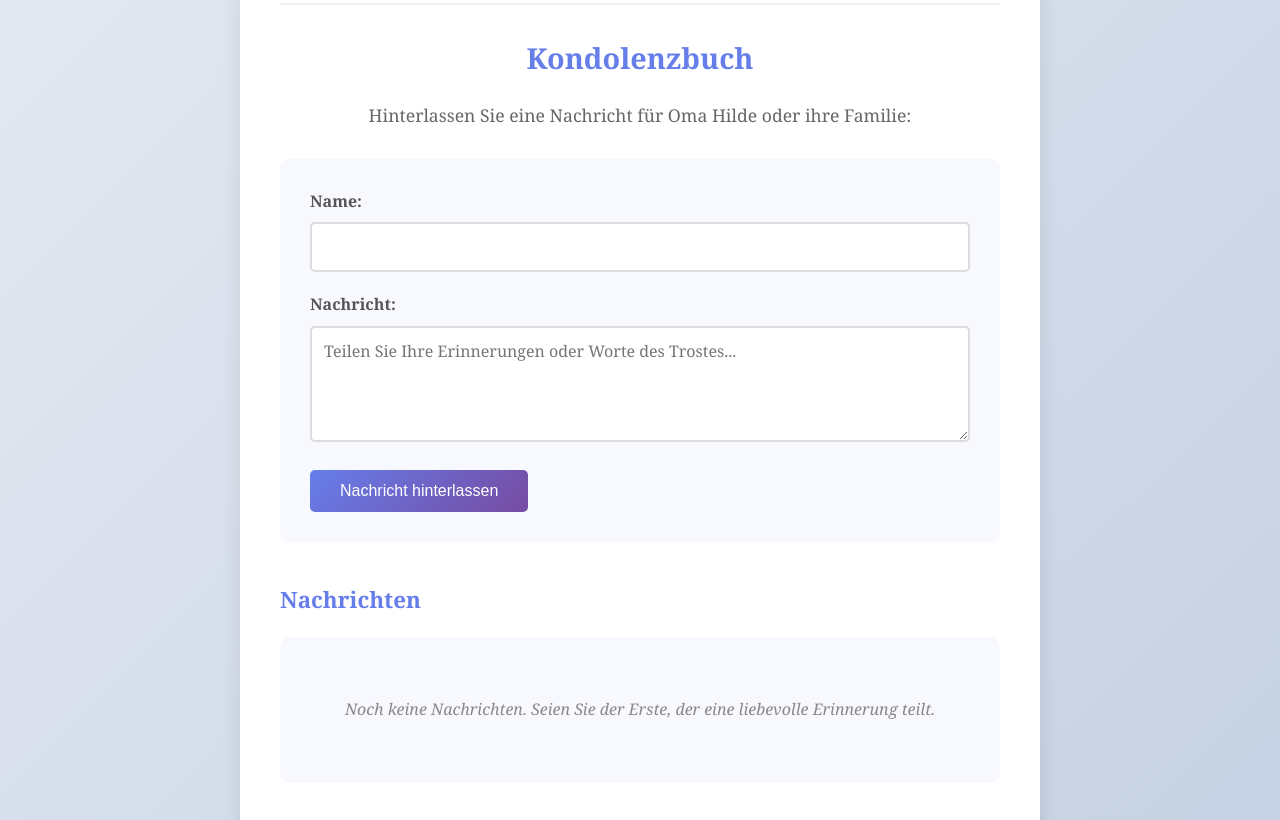
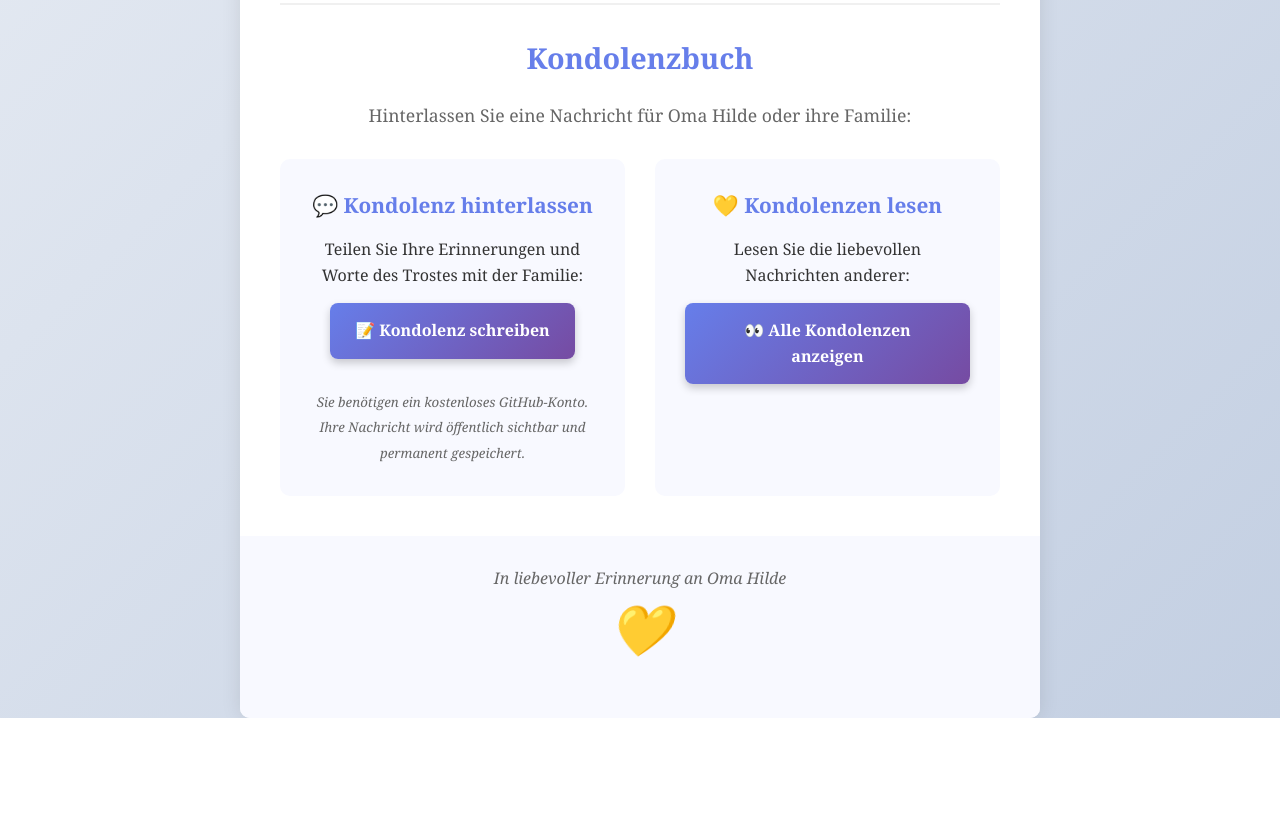
Before and after one commit to michaelwartmann/omahilde, a plain HTML site: page index.html in a window 1280 px wide. Shown: the part 1280-2100 px from the top of the page. After the commit the page ends 1998 px from the top, so only its background shows below. Drawn offline with Linux system fonts and the light colour scheme.

Commit message:
Add files via upload

```diff
--- a/index.html
+++ b/index.html
@@ -55,24 +55,26 @@
                     Hinterlassen Sie eine Nachricht für Oma Hilde oder ihre Familie:
                 </p>
 
-                <div class="condolence-form">
-                    <form id="condolenceForm">
-                        <div class="form-group">
-                            <label for="name">Name:</label>
-                            <input type="text" id="name" name="name" required>
-                        </div>
-                        <div class="form-group">
-                            <label for="message">Nachricht:</label>
-                            <textarea id="message" name="message" rows="4" required placeholder="Teilen Sie Ihre Erinnerungen oder Worte des Trostes..."></textarea>
-                        </div>
-                        <button type="submit">Nachricht hinterlassen</button>
-                    </form>
-                </div>
+                <div class="github-condolences">
+                    <div class="condolence-method">
+                        <h3>💬 Kondolenz hinterlassen</h3>
+                        <p>Teilen Sie Ihre Erinnerungen und Worte des Trostes mit der Familie:</p>
+                        <a href="https://github.com/michaelwartmann/omahilde/issues/new?labels=kondolenz&template=&title=Kondolenz%20für%20Oma%20Hilde"
+                           class="condolence-button" target="_blank">
+                            📝 Kondolenz schreiben
+                        </a>
+                        <p class="condolence-note">
+                            <small>Sie benötigen ein kostenloses GitHub-Konto. Ihre Nachricht wird öffentlich sichtbar und permanent gespeichert.</small>
+                        </p>
+                    </div>
 
-                <div class="messages-container">
-                    <h3>Nachrichten</h3>
-                    <div id="messagesList" class="messages-list">
-                        <!-- Messages will be displayed here -->
+                    <div class="view-condolences">
+                        <h3>💛 Kondolenzen lesen</h3>
+                        <p>Lesen Sie die liebevollen Nachrichten anderer:</p>
+                        <a href="https://github.com/michaelwartmann/omahilde/issues?q=is%3Aissue+label%3Akondolenz"
+                           class="view-button" target="_blank">
+                            👀 Alle Kondolenzen anzeigen
+                        </a>
                     </div>
                 </div>
             </section>
--- a/styles.css
+++ b/styles.css
@@ -263,6 +263,69 @@ button[type="submit"]:hover {
     padding: 40px 20px;
 }
 
+.github-condolences {
+    display: grid;
+    grid-template-columns: 1fr 1fr;
+    gap: 30px;
+    margin-top: 20px;
+}
+
+.condolence-method,
+.view-condolences {
+    background: #f8f9ff;
+    padding: 30px;
+    border-radius: 10px;
+    text-align: center;
+}
+
+.condolence-method h3,
+.view-condolences h3 {
+    color: #667eea;
+    margin-bottom: 15px;
+    font-size: 1.3em;
+}
+
+.condolence-button,
+.view-button {
+    display: inline-block;
+    background: linear-gradient(135deg, #667eea 0%, #764ba2 100%);
+    color: white !important;
+    padding: 15px 25px;
+    text-decoration: none;
+    border-radius: 8px;
+    font-size: 16px;
+    font-weight: bold;
+    margin: 15px 0;
+    transition: transform 0.2s, box-shadow 0.2s;
+    box-shadow: 0 4px 8px rgba(0,0,0,0.2);
+}
+
+.condolence-button:hover,
+.view-button:hover {
+    transform: translateY(-2px);
+    box-shadow: 0 6px 12px rgba(0,0,0,0.3);
+    text-decoration: none;
+    color: white !important;
+}
+
+.condolence-note {
+    margin-top: 15px;
+    color: #666;
+    font-style: italic;
+}
+
+@media (max-width: 768px) {
+    .github-condolences {
+        grid-template-columns: 1fr;
+        gap: 20px;
+    }
+
+    .condolence-method,
+    .view-condolences {
+        padding: 20px;
+    }
+}
+
 /* Responsive Design */
 @media (max-width: 768px) {
     .container {
```
